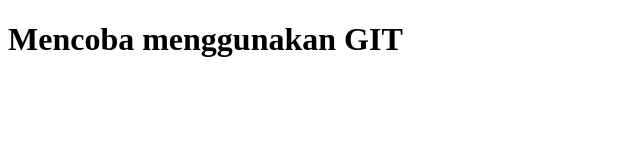
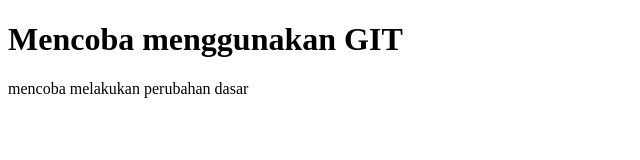
Before and after one commit to roam345/LatihanGit, a plain HTML site: page index.html in a window 1280 px wide. Shown: the whole page, without its empty margins (0-640 px from the left). Drawn offline with Linux system fonts and the light colour scheme.

Commit message:
menambah contac.html

```diff
--- a/index.html
+++ b/index.html
@@ -7,5 +7,6 @@
 </head>
 <body>
     <h1> Mencoba menggunakan GIT</h1>
+    <p> mencoba melakukan perubahan dasar</p>
 </body>
 </html>
```
Also changed, not shown: contac.html (added).
